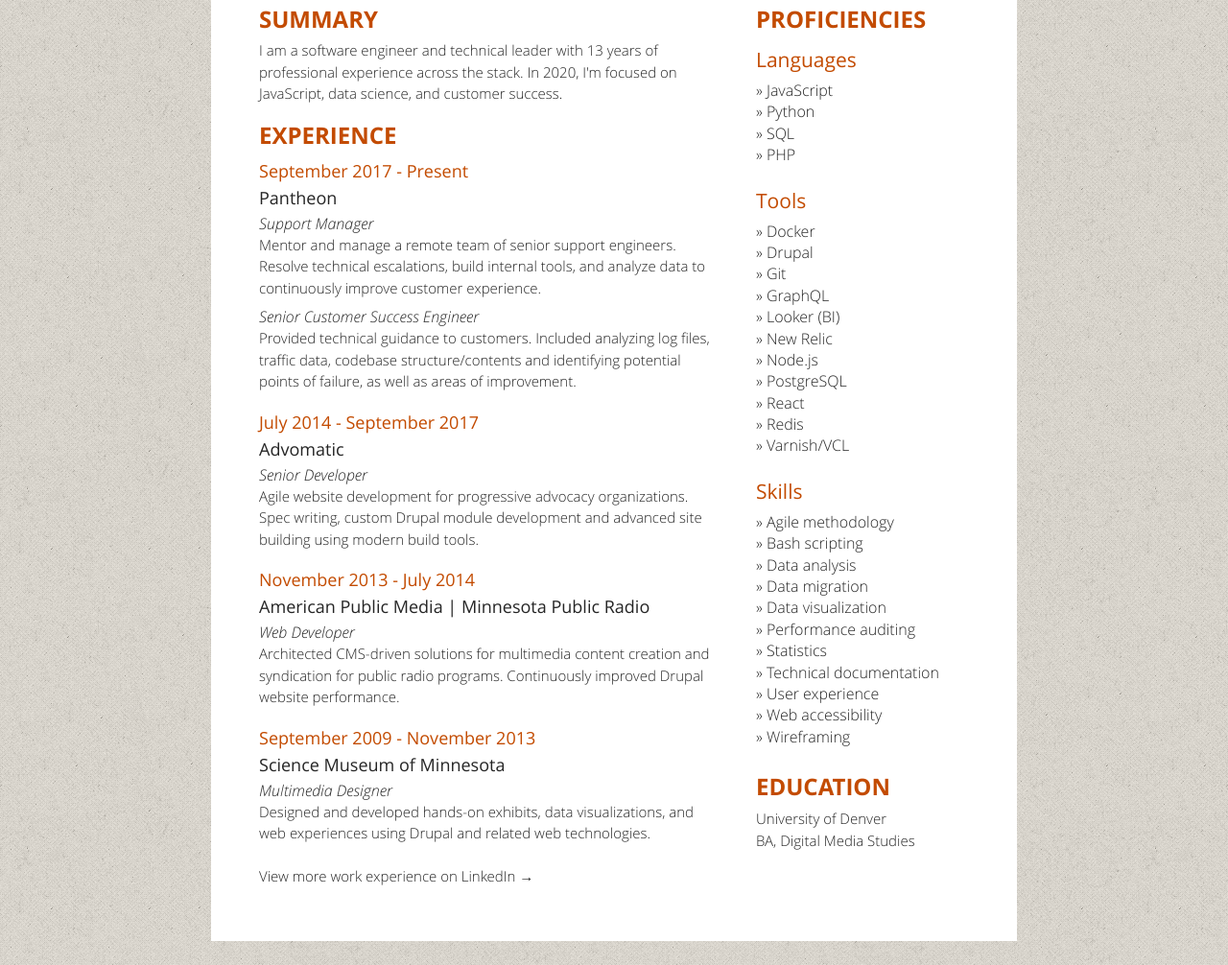
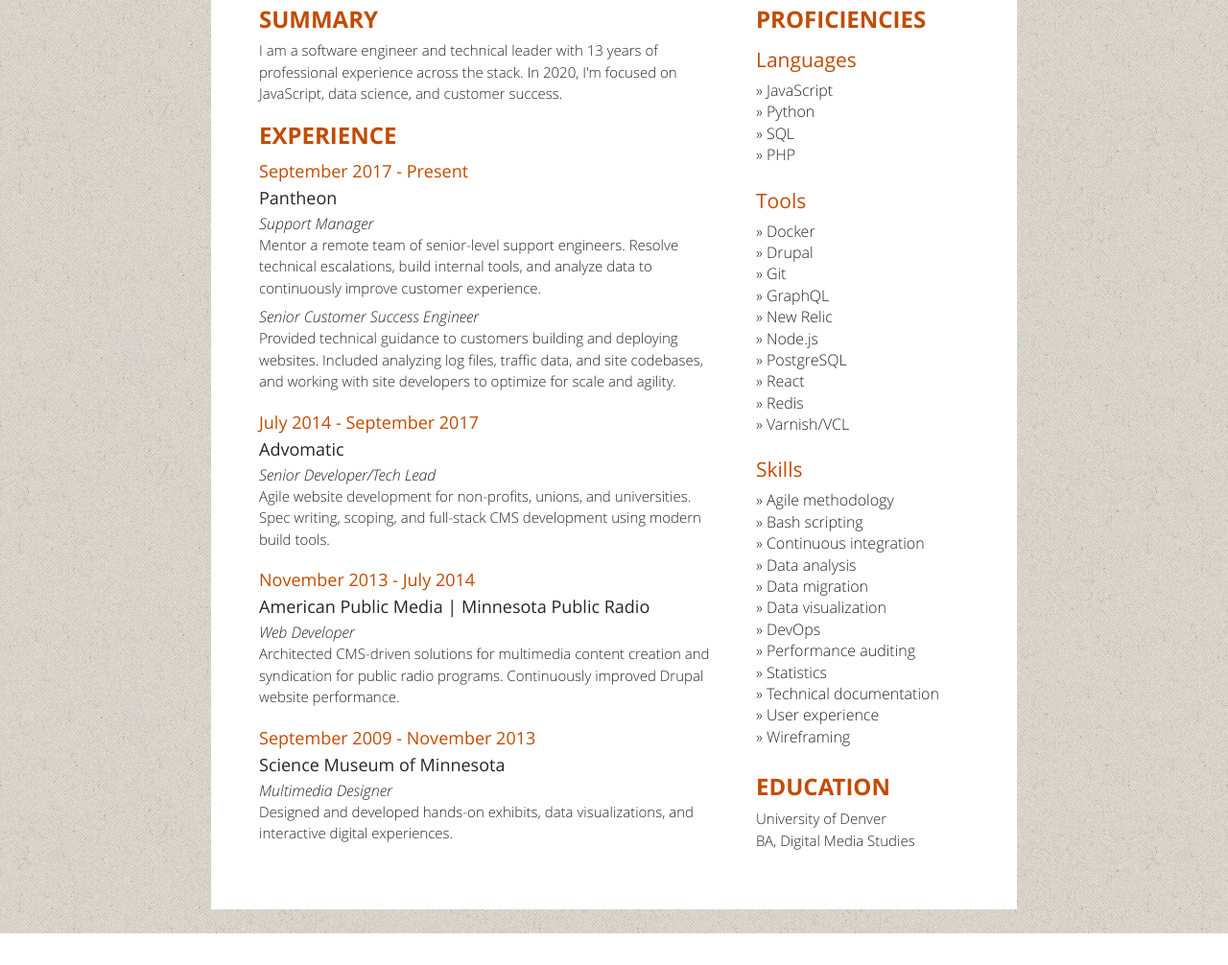
Before and after one commit to sarahg/sarahg.github.io, a Gatsby site: page /resume in a window 1280 px wide. Shown: the part 144-1150 px from the top of the page at 96% size. After the commit the page ends 1117 px from the top, so only its background shows below. Built offline with nearby package versions, Linux system fonts and the light colour scheme; Gatsby itself is replaced by a stand-in of ours.

Commit message:
Couple more resume tweaks

```diff
--- a/src/data/resumeJobs.json
+++ b/src/data/resumeJobs.json
@@ -6,11 +6,11 @@
     "roles": [
       {
         "title": "Support Manager",
-        "description": "Mentor and manage a remote team of senior support engineers. Resolve technical escalations, build internal tools, and analyze data to continuously improve customer experience."
+        "description": "Mentor a remote team of senior-level support engineers. Resolve technical escalations, build internal tools, and analyze data to continuously improve customer experience."
       },
       {
         "title": "Senior Customer Success Engineer",
-        "description": "Provided technical guidance to customers. Included analyzing log files, traffic data, codebase structure/contents and identifying potential points of failure, as well as areas of improvement."
+        "description": "Provided technical guidance to customers building and deploying websites. Included analyzing log files, traffic data, and site codebases, and working with site developers to optimize for scale and agility."
       }
     ]
   },
@@ -20,8 +20,8 @@
     "daterange": "July 2014 - September 2017",
     "roles": [
       {
-        "title": "Senior Developer",
-        "description": "Agile website development for progressive advocacy organizations. Spec writing, custom Drupal module development and advanced site building using modern build tools."
+        "title": "Senior Developer/Tech Lead",
+        "description": "Agile website development for non-profits, unions, and universities. Spec writing, scoping, and full-stack CMS development using modern build tools."
       }
     ]
   },
@@ -43,7 +43,7 @@
     "roles": [
       {
         "title": "Multimedia Designer",
-        "description": "Designed and developed hands-on exhibits, data visualizations, and web experiences using Drupal and related web technologies."
+        "description": "Designed and developed hands-on exhibits, data visualizations, and interactive digital experiences."
       }
     ]
   }
--- a/src/data/resumeProficiencies.json
+++ b/src/data/resumeProficiencies.json
@@ -8,7 +8,6 @@
       "Drupal",
       "Git",
       "GraphQL",
-      "Looker (BI)",
       "New Relic",
       "Node.js",
       "PostgreSQL",
@@ -21,14 +20,15 @@
     "skills": [
       "Agile methodology",
       "Bash scripting",
+      "Continuous integration",
       "Data analysis",
       "Data migration",
       "Data visualization",
+      "DevOps",
       "Performance auditing",
       "Statistics",
       "Technical documentation",
       "User experience",
-      "Web accessibility",
       "Wireframing"
     ]
   }
--- a/src/pages/resume.js
+++ b/src/pages/resume.js
@@ -34,11 +34,6 @@
               </p>
               <h2>Experience</h2>
               <Jobs></Jobs>
-              <p className="linkedin">
-                <a href="https://www.linkedin.com/in/sarahgerman/">
-                  View more work experience on LinkedIn &rarr;
-                </a>
-              </p>
             </article>
             <aside>
               <h2>Proficiencies</h2>
--- a/src/styles/resume.css
+++ b/src/styles/resume.css
@@ -148,10 +148,6 @@
   clear: both;
   visibility: hidden;
   height: 0;
-}
-
-#resume p.linkedin {
-  margin-top: 1.5em;
 }
 
 /* Small screens */
```
